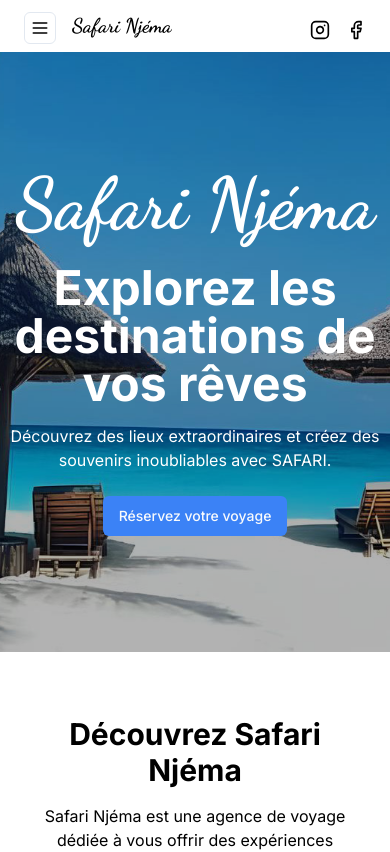
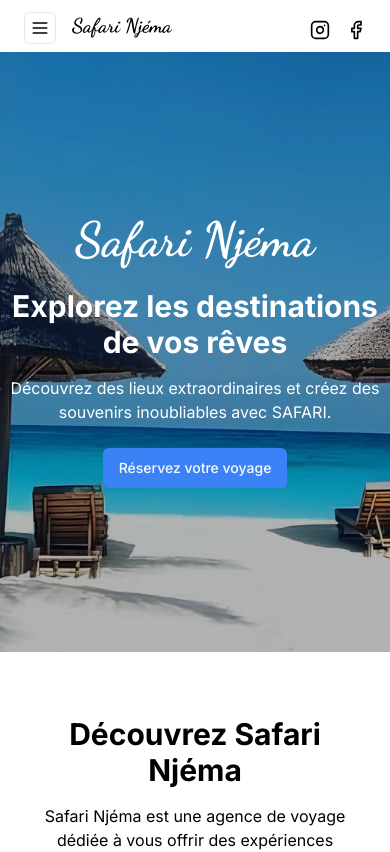
Before and after one commit to naovich/safari, a Next.js app: page / in a window 390 px wide. Shown: the top 852 px of the page. Built offline with nearby package versions, Linux system fonts and the light colour scheme; a web font is replaced by a local one.

Commit message:
fix/devis-mobile-go-in-line

```diff
--- a/src/app/devis/page.tsx
+++ b/src/app/devis/page.tsx
@@ -137,7 +137,7 @@ export default function Devis() {
 
   return (
     <div className="mx-auto max-w-6xl p-4 sm:p-6 md:p-8">
-      <h2 className="mb-4 text-2xl font-bold">
+      <h2 className="mb-4 text-xl font-bold md:text-2xl">
         Réservez gratuitement vos activités
       </h2>
       <div className="mb-6 grid gap-2">
@@ -321,7 +321,7 @@ export default function Devis() {
                 scope="col"
                 className="py-1 text-left text-xs font-medium uppercase tracking-wider text-gray-500"
               >
-                Activités
+                Types
               </th>
               <th
                 scope="col"
@@ -350,7 +350,7 @@ export default function Devis() {
           <tbody className="divide-y divide-gray-200 bg-white">
             {selectedActivities.map((activity) => (
               <tr key={activity}>
-                <td className="whitespace-nowrap px-2 py-1 text-sm font-medium text-gray-900">
+                <td className="max-w-[100px] whitespace-normal break-words px-2 py-1 text-sm font-medium text-gray-900">
                   {activity}
                 </td>
                 <td className="whitespace-nowrap px-2 py-1 text-sm text-gray-500">
--- a/src/components/blocks/Hero.tsx
+++ b/src/components/blocks/Hero.tsx
@@ -29,13 +29,13 @@ export default function Hero({
           className="z-[-1]"
         />
       )}
-      <div className="absolute inset-0 flex flex-col items-center justify-center bg-black bg-opacity-30 text-center text-white">
+      <div className="absolute inset-0 flex flex-col items-center justify-center bg-black bg-opacity-30 p-2 text-center text-white">
         <h1
-          className={`${dancingFont.className} pb-6 text-center text-7xl font-bold`}
+          className={`${dancingFont.className} pb-6 text-center text-5xl font-bold md:text-7xl`}
         >
           Safari Njéma
         </h1>
-        <h1 className="text-5xl font-bold">{title}</h1>
+        <h1 className="text-3xl font-bold md:text-5xl">{title}</h1>
         <p className="mt-4 max-w-xl">{description}</p>
         <Button asChild className="mt-6 bg-blue-500 hover:bg-blue-600">
           <Link href="/devis">{buttonText}</Link>
```
